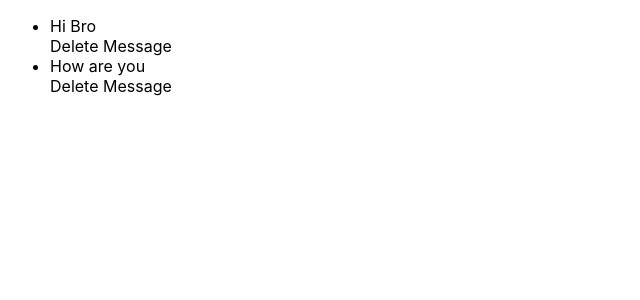
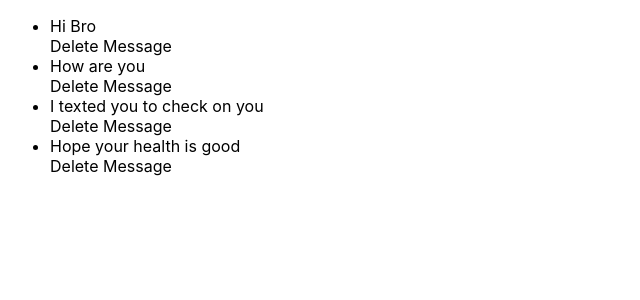
Before and after one commit to aedorado/ns-fe-mar-2021, a React (Create React App) app: page / in a window 1280 px wide. Shown: the top 300 px of the page, without its empty margins (0-640 px from the left). Built offline with nearby package versions, Linux system fonts and the light colour scheme.

Commit message:
Passing functions via props

```diff
--- a/src/App.js
+++ b/src/App.js
@@ -4,31 +4,47 @@ import React from 'react';
 // 1. Example: Show a user greeting based on whether user is logged in or not
 // 2. Create a mailbox showing how many unread messages the user has?
 // 3. Toggle a warning banner upon button click! (component returns null)
+// 4. Delete a message from the mailbox by clicking delete button
 
 function ListItem(props) {
-  console.log(props)
+  console.log(props);
+
   return (
     <>
       <li>{props.msg.text}</li>
-      <span onClick>Delete Message</span>
+      <span onClick={ () => props.deleteFunc(props.msg.id) }>Delete Message</span>
     </>
   )
 }
 
-function App(props) {
-  // const numbers = [1, 2, 3, 4, 5];
-  // var listItems = numbers.map((num) => <li>{num}</li>);
-  // [<li>1</li>, <li>2</li> .... ]
+class App extends React.Component {
 
+  constructor(props) {
+    super(props);
+    this.state = {
+      msgList: this.props.msgList
+    }
+  }
+
+  deleteMessage = (id) => {
+    console.log(id);
+    this.setState((state) => ({
+      msgList: state.msgList.filter(msg => msg.id !== id)
+    }));
+  }
+
+  render() {
     return (
       <>
       <ul>
         {
-        props.msgList.map((msg, i) => <ListItem key={msg.id} msg={msg} />)
+          this.state.msgList.map((msg, i) => <ListItem key={msg.id} msg={msg} deleteFunc={this.deleteMessage} />)
         }
       </ul>
+      {/* <button onClick={this.deleteMessage}>Delete first message</button> */}
       </>
     );
+  }
 }
 
 // const listItems = numbers.map((number) =>
--- a/src/index.js
+++ b/src/index.js
@@ -10,9 +10,16 @@ let msgList = [{
   {
     text: 'How are you',
     id: 'msg-2'
-  }
+  },
+  {
+    text: 'I texted you to check on you',
+    id: 'msg-3'
+  },
+  {
+    text: 'Hope your health is good',
+    id: 'msg-4'
+  },
 ];
-// let msgList = [];
 
 ReactDOM.render(
   <>
```
Lines whose indentation alone changed are shown as unchanged.
